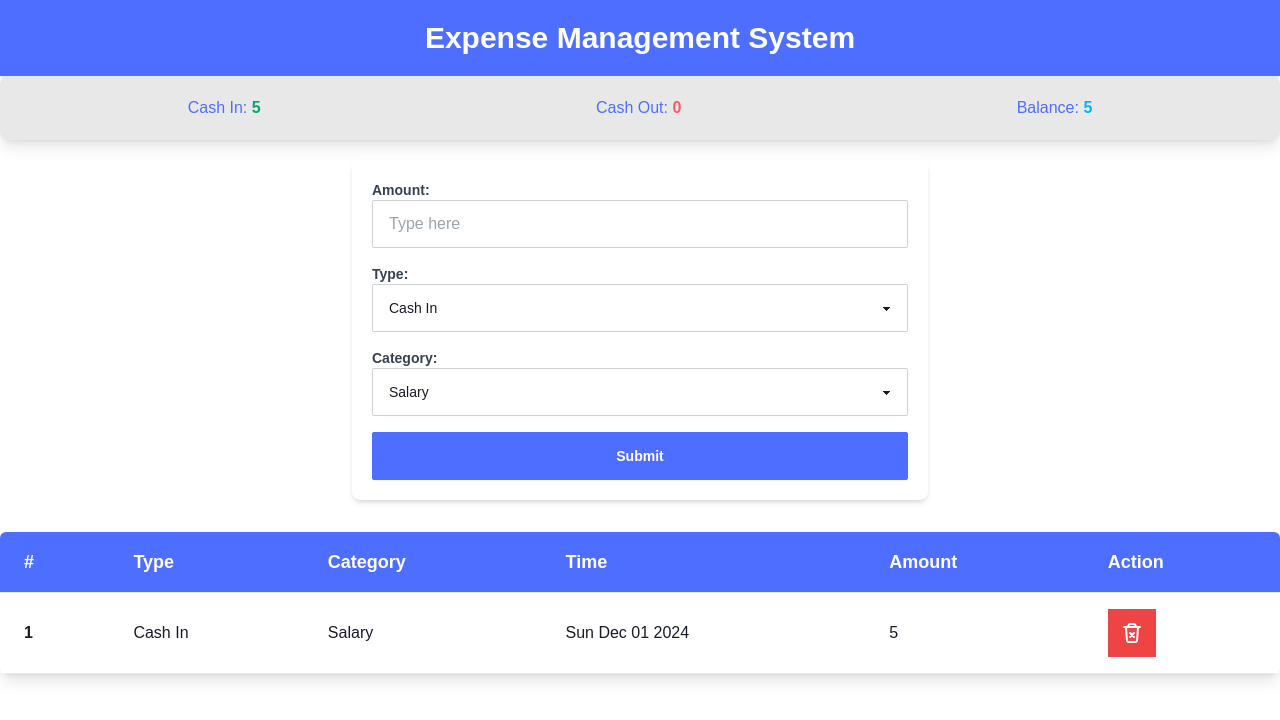
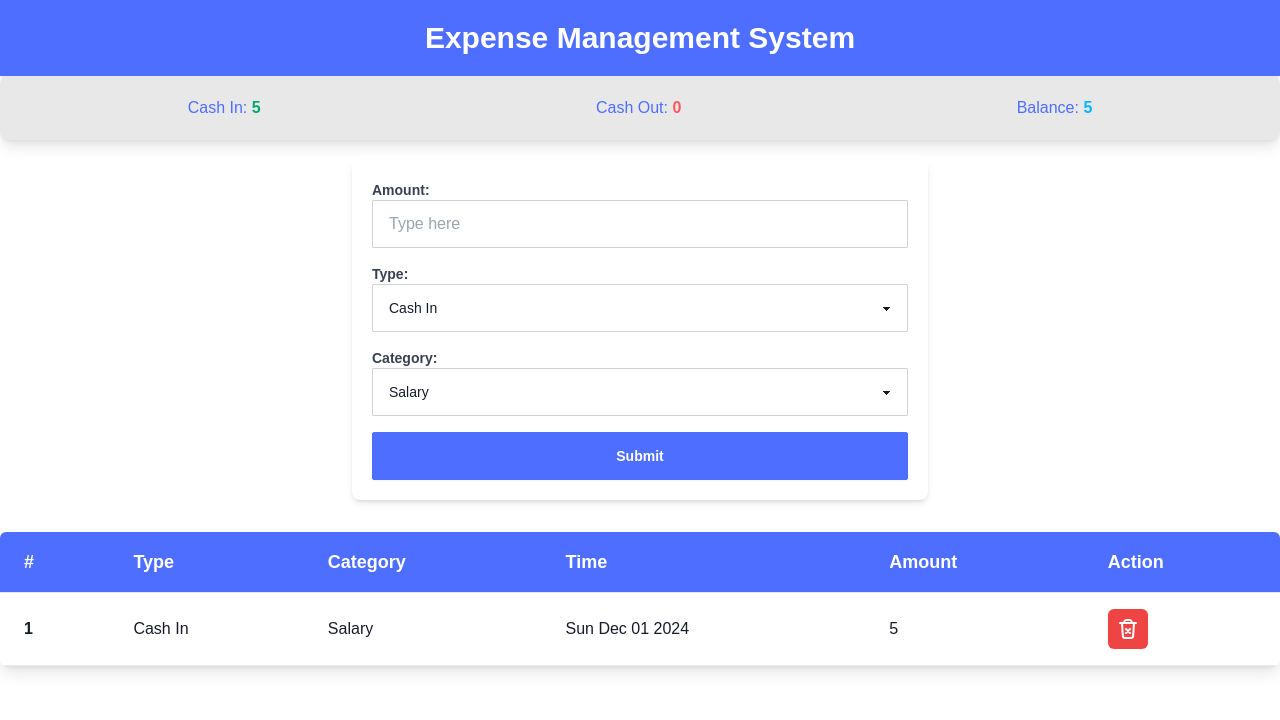
Before and after one commit to abdulrafay-1/simple-expense-management, a Next.js app: page / in a window 1280 px wide. Both pictures are taken after typing "5" into the empty fields and a click on the button "Submit". Shown: the top 720 px of the page. Built offline with nearby package versions, Linux system fonts and the light colour scheme.

Commit message:
testing delete funcitonality again

```diff
--- a/src/app/page.js
+++ b/src/app/page.js
@@ -54,6 +54,8 @@ const Home = () => {
   };
 
   const deleteItem = (id) => {
+    console.log("id",id)
+    console.log("item deleted")
     const filtered = userData.filter(item => item.date != id);
     setUserData([...filtered])
   }
@@ -190,9 +192,9 @@ const Home = () => {
                   <th>{index + 1}</th>
                   <td>{item.category}</td>
                   <td>{item.cashInCategory || item.cashOutCategory}</td>
-                  <td>{new Date(item.date).toDateString()}</td>
+                  <td>{`${new Date(item.date).toDateString()}`}</td>
                   <td>{item.amount}</td>
-                  <td onclick={() => deleteItem(item.date)}><button className="text-white bg-red-500 p-3"><img src="./trash.svg" width='24px' height='24px' /></button></td>
+                  <td onclick={() => deleteItem(item.date)}><button className="text-white bg-red-500 p-2 rounded-md"><img src="./trash.svg" width='24px' height='24px' /></button></td>
                 </tr>
               ))}
             </tbody>
```
